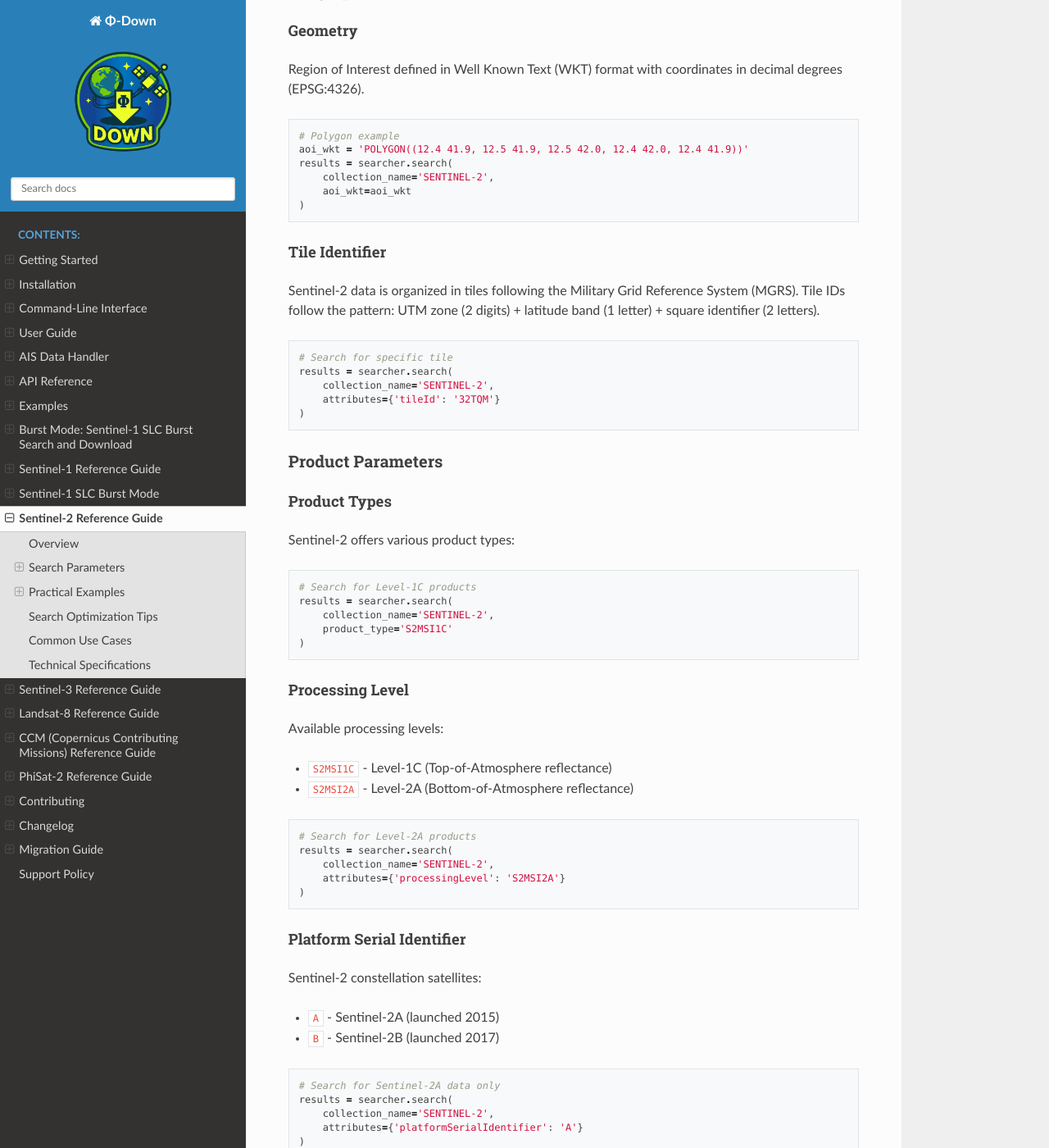
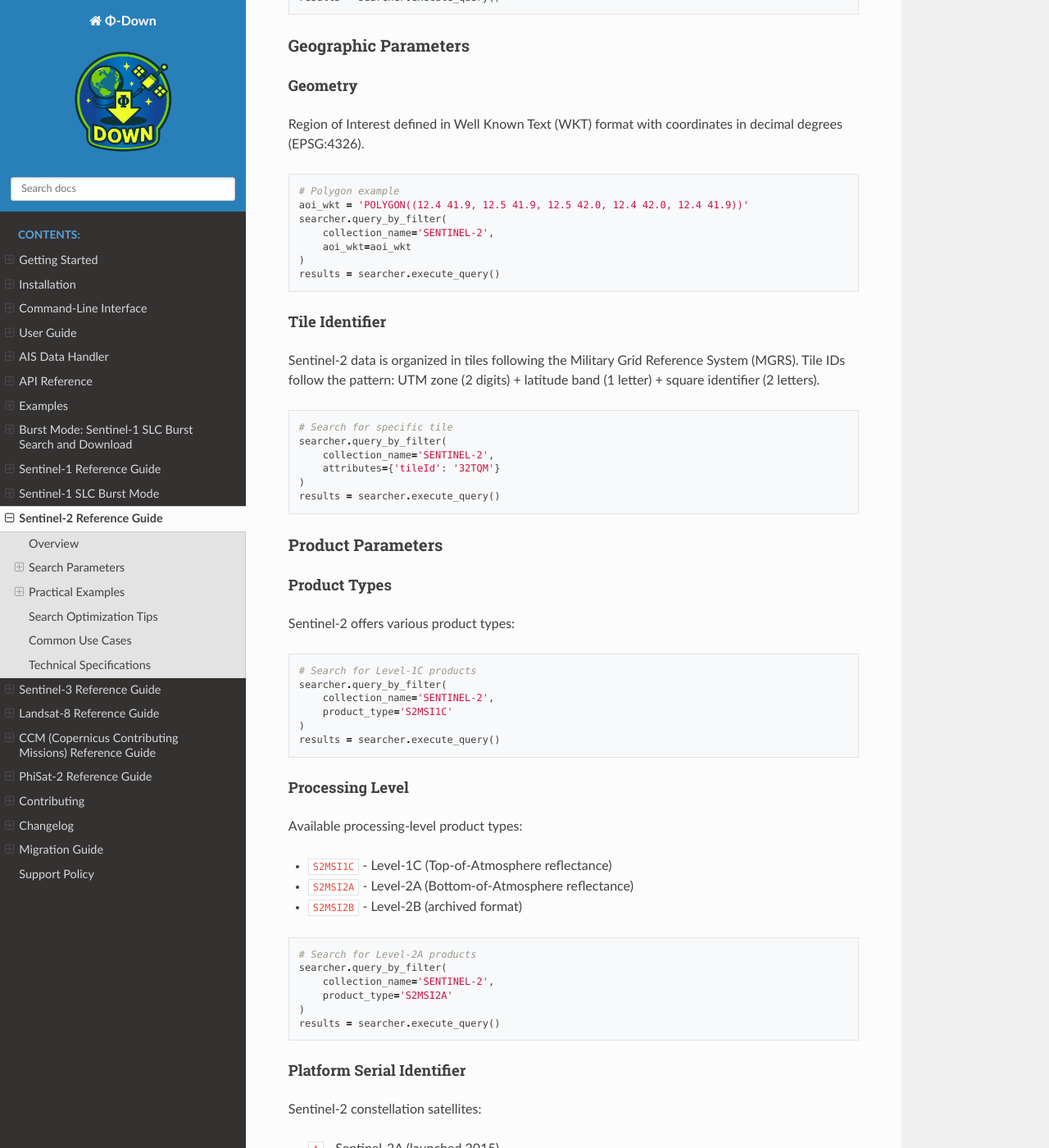
Before and after one commit to ESA-PhiLab/phidown, a Sphinx documentation site: the page built from docs/source/sentinel2_reference.rst, in a window 1280 px wide and 1400 px high, scrolled down 1513 px. Shown: the whole window at 82% size. Built offline with Sphinx 7.4.7 and the Read the Docs theme 3.1.0, drawn with Linux system fonts in a browser that asks for light colours; pages that are not in the unit, such as notebooks, are missing from menus; some of the changed text lies outside the part shown.

Commit message:
Support Sentinel-2 level aliases
Bump pyproject version to 0.1.29.

```diff
--- a/docs/source/sentinel2_reference.rst
+++ b/docs/source/sentinel2_reference.rst
@@ -22,7 +22,7 @@
 
 When searching for Sentinel-2 data, parameters are passed in two ways:
 
-1. **Direct Parameters:** Passed directly to the ``search()`` method
+1. **Direct Parameters:** Passed directly to the ``query_by_filter()`` method
    - ``collection_name`` - Mission/collection identifier
    - ``product_type`` - Product type (S2MSI1C, S2MSI2A, etc.)
    - ``orbit_direction`` - Orbit direction (ASCENDING/DESCENDING)
@@ -55,12 +55,16 @@
    .. note::
       **Processing Level Filtering**
 
-      ``processingLevel`` as an attribute does not filter correctly. Instead, use ``product_type``
-      parameter to specify:
+      Use ``product_type`` for processing-level selection. phidown accepts common aliases
+      such as ``'L1C'``/``'Level-1C'`` and ``'L2A'``/``'Level-2A'``, then sends the
+      canonical CDSE identifiers:
 
       - ``'S2MSI1C'`` for Level-1C (Top-of-Atmosphere reflectance)
       - ``'S2MSI2A'`` for Level-2A (Bottom-of-Atmosphere reflectance)
       - ``'S2MSI2B'`` for Level-2B (archived format)
+
+      If ``processingLevel`` or ``productType`` is supplied in ``attributes``,
+      the same Sentinel-2 aliases are normalized, but ``product_type`` is clearer.
 
 3. **Method Parameters**
 
@@ -79,7 +83,8 @@
 
 .. code-block:: python
 
-   results = searcher.search(collection_name='SENTINEL-2')
+   searcher.query_by_filter(collection_name='SENTINEL-2')
+   results = searcher.execute_query()
 
 Geographic Parameters
 ^^^^^^^^^^^^^^^^^^^^^
@@ -92,10 +97,11 @@
 
    # Polygon example
    aoi_wkt = 'POLYGON((12.4 41.9, 12.5 41.9, 12.5 42.0, 12.4 42.0, 12.4 41.9))'
-   results = searcher.search(
+   searcher.query_by_filter(
        collection_name='SENTINEL-2',
        aoi_wkt=aoi_wkt
    )
+   results = searcher.execute_query()
 
 Tile Identifier
 """""""""""""""
@@ -104,10 +110,11 @@
 .. code-block:: python
 
    # Search for specific tile
-   results = searcher.search(
+   searcher.query_by_filter(
        collection_name='SENTINEL-2',
        attributes={'tileId': '32TQM'}
    )
+   results = searcher.execute_query()
 
 Product Parameters
 ^^^^^^^^^^^^^^^^^^
@@ -139,25 +146,28 @@
 .. code-block:: python
 
    # Search for Level-1C products
-   results = searcher.search(
+   searcher.query_by_filter(
        collection_name='SENTINEL-2',
        product_type='S2MSI1C'
    )
+   results = searcher.execute_query()
 
 Processing Level
 """"""""""""""""
-Available processing levels:
+Available processing-level product types:
 
 * ``S2MSI1C`` - Level-1C (Top-of-Atmosphere reflectance)
 * ``S2MSI2A`` - Level-2A (Bottom-of-Atmosphere reflectance)
+* ``S2MSI2B`` - Level-2B (archived format)
 
 .. code-block:: python
 
    # Search for Level-2A products
-   results = searcher.search(
+   searcher.query_by_filter(
        collection_name='SENTINEL-2',
-       attributes={'processingLevel': 'S2MSI2A'}
+       product_type='S2MSI2A'
    )
+   results = searcher.execute_query()
 
 Platform Serial Identifier
 """"""""""""""""""""""""""
@@ -169,10 +179,11 @@
 .. code-block:: python
 
    # Search for Sentinel-2A data only
-   results = searcher.search(
+   searcher.query_by_filter(
        collection_name='SENTINEL-2',
        attributes={'platformSerialIdentifier': 'A'}
    )
+   results = searcher.execute_query()
 
 Instrument Short Name
 """""""""""""""""""""
@@ -181,10 +192,11 @@
 .. code-block:: python
 
    # Search for MSI instrument data
-   results = searcher.search(
+   searcher.query_by_filter(
        collection_name='SENTINEL-2',
        attributes={'instrumentShortName': 'MSI'}
    )
+   results = searcher.execute_query()
 
 Sensor Mode
 """""""""""
@@ -197,10 +209,11 @@
 .. code-block:: python
 
    # Search for normal observation mode
-   results = searcher.search(
+   searcher.query_by_filter(
        collection_name='SENTINEL-2',
-       attributes={'sensorMode': 'INS-NOBS'}
+       attributes={'operationalMode': 'INS-NOBS'}
    )
+   results = searcher.execute_query()
 
 Cloud Cover
 ^^^^^^^^^^^
@@ -236,10 +249,11 @@
 
 .. code-block:: python
 
-   results = searcher.search(
+   searcher.query_by_filter(
        collection_name='SENTINEL-2',
        orbit_direction='DESCENDING'
    )
+   results = searcher.execute_query()
 
 Orbit Number
 """"""""""""
@@ -248,16 +262,18 @@
 .. code-block:: python
 
    # Single orbit
-   results = searcher.search(
+   searcher.query_by_filter(
        collection_name='SENTINEL-2',
        attributes={'orbitNumber': '12345'}
    )
+   results = searcher.execute_query()
 
    # Orbit range
-   results = searcher.search(
+   searcher.query_by_filter(
        collection_name='SENTINEL-2',
        attributes={'orbitNumber': '[12345,12350]'}
    )
+   results = searcher.execute_query()
 
 Relative Orbit Number
 """""""""""""""""""""
@@ -266,10 +282,11 @@
 .. code-block:: python
 
    # Search for relative orbit 51
-   results = searcher.search(
+   searcher.query_by_filter(
        collection_name='SENTINEL-2',
        attributes={'relativeOrbitNumber': '51'}
    )
+   results = searcher.execute_query()
 
 Quality and Processing
 ^^^^^^^^^^^^^^^^^^^^^^
@@ -281,16 +298,18 @@
 .. code-block:: python
 
    # Search for specific processing baseline
-   results = searcher.search(
+   searcher.query_by_filter(
        collection_name='SENTINEL-2',
        attributes={'processingBaseline': '04.00'}
    )
+   results = searcher.execute_query()
 
    # Search for baseline range
-   results = searcher.search(
+   searcher.query_by_filter(
        collection_name='SENTINEL-2',
        attributes={'processingBaseline': '[04.00,05.00]'}
    )
+   results = searcher.execute_query()
 
 Status
 """"""
@@ -303,10 +322,11 @@
 .. code-block:: python
 
    # Search for immediately available products
-   results = searcher.search(
+   searcher.query_by_filter(
        collection_name='SENTINEL-2',
        attributes={'status': 'ONLINE'}
    )
+   results = searcher.execute_query()
 
 Mission Take ID
 """""""""""""""
@@ -315,10 +335,11 @@
 .. code-block:: python
 
    # Search for specific mission take
-   results = searcher.search(
+   searcher.query_by_filter(
        collection_name='SENTINEL-2',
        attributes={'missionTakeId': 'GS2A_20230601T101030_000123_N04.00'}
    )
+   results = searcher.execute_query()
 
 Practical Examples
 ------------------
@@ -357,17 +376,16 @@
    searcher = CopernicusDataSearcher()
 
    # Search for atmospherically corrected Level-2A products
-   results = searcher.search(
+   searcher.query_by_filter(
        collection_name='SENTINEL-2',
        product_type='S2MSI2A',
        aoi_wkt='POLYGON((12.4 41.9, 12.5 41.9, 12.5 42.0, 12.4 42.0, 12.4 41.9))',
        start_date='2023-06-01',
        end_date='2023-06-30',
-       attributes={
-           'cloudCover': '[0,10]',
-           'processingLevel': 'S2MSI2A'
-       }
+       cloud_cover_threshold=10,
+       top=10
    )
+   results = searcher.execute_query()
 
    print(f"Found {len(results)} Level-2A products")
 
@@ -381,16 +399,15 @@
    searcher = CopernicusDataSearcher()
 
    # Search for specific tile over time
-   results = searcher.search(
+   searcher.query_by_filter(
        collection_name='SENTINEL-2',
        product_type='S2MSI1C',
        start_date='2023-01-01',
        end_date='2023-12-31',
-       attributes={
-           'tileId': '32TQM',
-           'cloudCover': '[0,30]'
-       }
+       cloud_cover_threshold=30,
+       attributes={'tileId': '32TQM'}
    )
+   results = searcher.execute_query()
 
    print(f"Found {len(results)} products for tile 32TQM")
 
@@ -405,17 +422,18 @@
    searcher = CopernicusDataSearcher()
 
    # Search for consistent time series data
-   results = searcher.search(
+   searcher.query_by_filter(
        collection_name='SENTINEL-2',
        product_type='S2MSI1C',
        start_date='2023-01-01',
        end_date='2023-12-31',
+       cloud_cover_threshold=20,
        attributes={
            'tileId': '32TQM',
-           'cloudCover': '[0,20]',
            'relativeOrbitNumber': '51'
        }
    )
+   results = searcher.execute_query()
 
    # Group by date to analyze temporal coverage
    results['Date'] = pd.to_datetime(results['ContentDate']).dt.date
@@ -433,29 +451,27 @@
    searcher = CopernicusDataSearcher()
 
    # Compare data from both Sentinel-2A and Sentinel-2B
-   s2a_results = searcher.search(
+   searcher.query_by_filter(
        collection_name='SENTINEL-2',
        product_type='S2MSI1C',
        aoi_wkt='POLYGON((12.4 41.9, 12.5 41.9, 12.5 42.0, 12.4 42.0, 12.4 41.9))',
        start_date='2023-06-01',
        end_date='2023-06-30',
-       attributes={
-           'platform': 'S2A',
-           'cloudCover': '[0,15]'
-       }
+       cloud_cover_threshold=15,
+       attributes={'platformSerialIdentifier': 'A'}
    )
+   s2a_results = searcher.execute_query()
 
-   s2b_results = searcher.search(
+   searcher.query_by_filter(
        collection_name='SENTINEL-2',
        product_type='S2MSI1C',
        aoi_wkt='POLYGON((12.4 41.9, 12.5 41.9, 12.5 42.0, 12.4 42.0, 12.4 41.9))',
        start_date='2023-06-01',
        end_date='2023-06-30',
-       attributes={
-           'platform': 'S2B',
-           'cloudCover': '[0,15]'
-       }
+       cloud_cover_threshold=15,
+       attributes={'platformSerialIdentifier': 'B'}
    )
+   s2b_results = searcher.execute_query()
 
    print(f"Sentinel-2A: {len(s2a_results)} products")
    print(f"Sentinel-2B: {len(s2b_results)} products")
@@ -470,17 +486,16 @@
    searcher = CopernicusDataSearcher()
 
    # Search for products with latest processing baseline
-   results = searcher.search(
+   searcher.query_by_filter(
        collection_name='SENTINEL-2',
        product_type='S2MSI2A',
        aoi_wkt='POLYGON((12.4 41.9, 12.5 41.9, 12.5 42.0, 12.4 42.0, 12.4 41.9))',
        start_date='2023-06-01',
        end_date='2023-06-30',
-       attributes={
-           'processingBaseline': '[04.00,05.00]',
-           'cloudCover': '[0,25]'
-       }
+       cloud_cover_threshold=25,
+       attributes={'processingBaseline': '[04.00,05.00]'}
    )
+   results = searcher.execute_query()
 
    print(f"Found {len(results)} products with processing baseline 4.00-5.00")
 
--- a/pyproject.toml
+++ b/pyproject.toml
@@ -1,6 +1,6 @@
 [project]
 name = "phidown"
-version = "0.1.27"
+version = "0.1.29"
 description = "Search and download Copernicus Data Space and PhiSat-2 data with a pythonic interface."
 authors = [
   { name = "Roberto Del Prete", email = "roberto.delprete@esa.int; robertodelprete88@gmail.com" }
```
Also changed, not shown: other parts of docs/source/sentinel2_reference.rst (+0 -2 lines), 4 other files.
